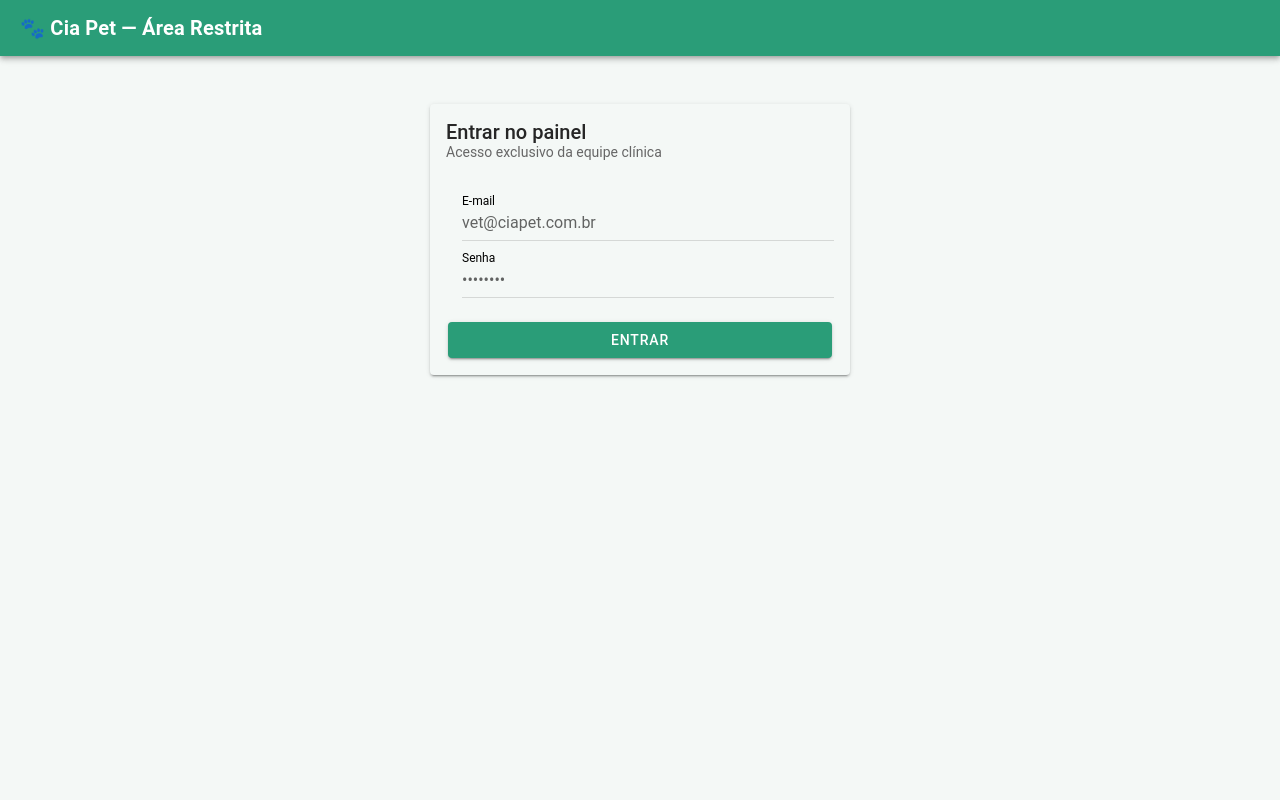
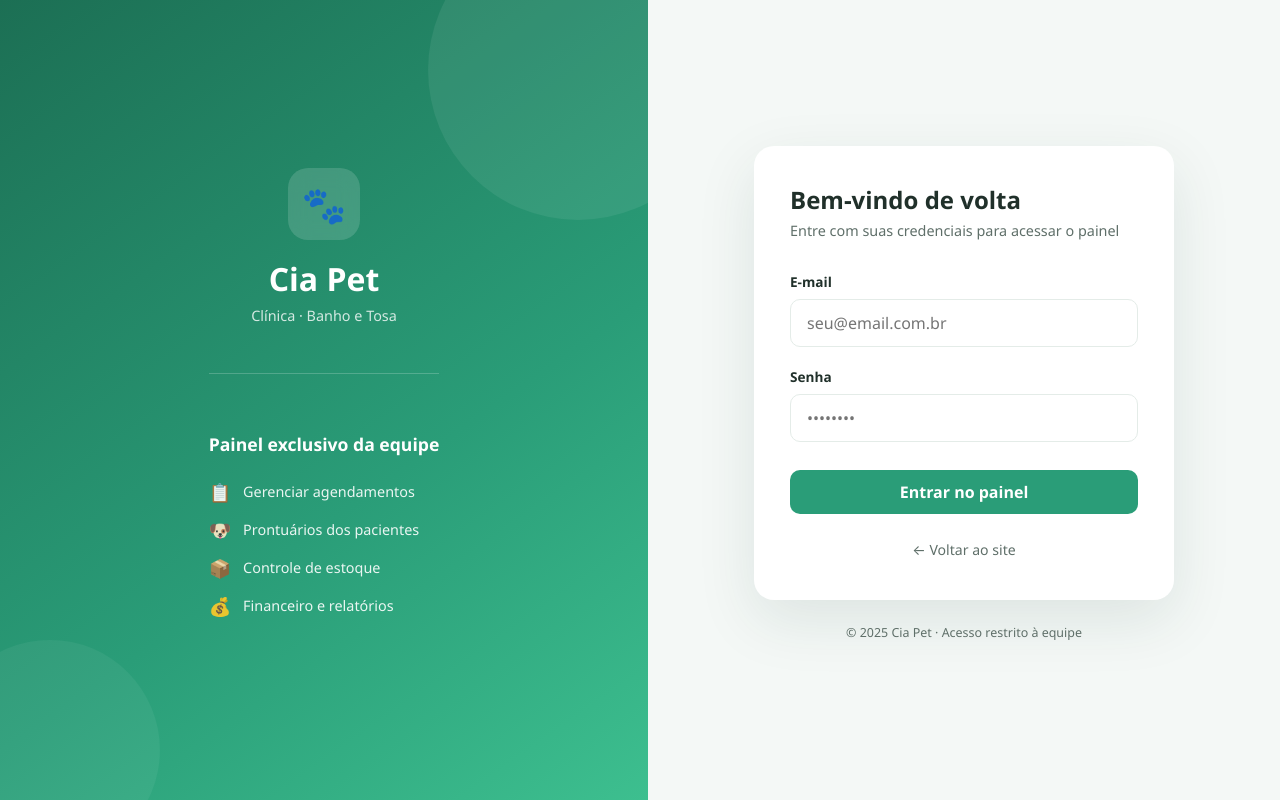
Before and after one commit to Taioque12/cia-pet, a React (Vite) app in the folder cia-pet-app/: page /login in a window 1280 px wide. Built offline with nearby package versions, Linux system fonts and the light colour scheme; no server answers.

Commit message:
feat: redesign da tela de login com visual profissional

```diff
--- a/cia-pet-app/src/pages/Login.tsx
+++ b/cia-pet-app/src/pages/Login.tsx
@@ -1,11 +1,7 @@
 import { useState, type FormEvent } from 'react';
-import {
-  IonContent, IonHeader, IonPage, IonToolbar, IonTitle, IonList, IonItem,
-  IonInput, IonButton, IonSpinner, IonText, IonCard, IonCardHeader,
-  IonCardTitle, IonCardContent, IonNote,
-} from '@ionic/react';
 import { useHistory } from 'react-router-dom';
 import { supabase } from '../lib/supabase';
+import '../site.css';
 
 export default function Login() {
   const [email, setEmail] = useState('');
@@ -20,7 +16,7 @@ export default function Login() {
     setErro(null);
     const { error } = await supabase.auth.signInWithPassword({ email, password: senha });
     if (error) {
-      setErro('E-mail ou senha inválidos.');
+      setErro('E-mail ou senha inválidos. Verifique suas credenciais.');
       setEnviando(false);
     } else {
       history.replace('/dashboard');
@@ -28,46 +24,198 @@ export default function Login() {
   }
 
   return (
-    <IonPage>
-      <IonHeader>
-        <IonToolbar color="primary">
-          <IonTitle className="marca-titulo">🐾 Cia Pet — Área Restrita</IonTitle>
-        </IonToolbar>
-      </IonHeader>
-      <IonContent className="ion-padding">
-        <IonCard style={{ maxWidth: 420, margin: '32px auto' }}>
-          <IonCardHeader>
-            <IonCardTitle>Entrar no painel</IonCardTitle>
-            <IonNote>Acesso exclusivo da equipe clínica</IonNote>
-          </IonCardHeader>
-          <IonCardContent>
+    <div className="sp-root" style={{ minHeight: '100vh', display: 'flex' }}>
+      {/* Lado esquerdo — branding */}
+      <div style={{
+        flex: 1,
+        background: 'linear-gradient(145deg, #1c6f54 0%, #2a9d78 60%, #3dbf8f 100%)',
+        display: 'flex',
+        flexDirection: 'column',
+        alignItems: 'center',
+        justifyContent: 'center',
+        padding: '48px 40px',
+        position: 'relative',
+        overflow: 'hidden',
+      }}>
+        {/* Círculos decorativos */}
+        <div style={{
+          position: 'absolute', top: -80, right: -80,
+          width: 300, height: 300, borderRadius: '50%',
+          background: 'rgba(255,255,255,.07)',
+        }} />
+        <div style={{
+          position: 'absolute', bottom: -60, left: -60,
+          width: 220, height: 220, borderRadius: '50%',
+          background: 'rgba(255,255,255,.05)',
+        }} />
+
+        {/* Logo */}
+        <div style={{ zIndex: 1, textAlign: 'center', color: '#fff' }}>
+          <div style={{
+            width: 72, height: 72, background: 'rgba(255,255,255,.15)',
+            borderRadius: 20, display: 'flex', alignItems: 'center',
+            justifyContent: 'center', margin: '0 auto 20px', fontSize: 36,
+            backdropFilter: 'blur(10px)',
+          }}>
+            🐾
+          </div>
+          <h1 style={{ fontSize: '2rem', fontWeight: 800, margin: '0 0 8px', color: '#fff' }}>
+            Cia Pet
+          </h1>
+          <p style={{ fontSize: '.9rem', opacity: .8, margin: '0 0 48px', color: '#fff' }}>
+            Clínica · Banho e Tosa
+          </p>
+
+          <div style={{ borderTop: '1px solid rgba(255,255,255,.2)', paddingTop: 40 }}>
+            <p style={{ fontSize: '1.1rem', fontWeight: 600, color: '#fff', marginBottom: 24 }}>
+              Painel exclusivo da equipe
+            </p>
+            {[
+              { icon: '📋', text: 'Gerenciar agendamentos' },
+              { icon: '🐶', text: 'Prontuários dos pacientes' },
+              { icon: '📦', text: 'Controle de estoque' },
+              { icon: '💰', text: 'Financeiro e relatórios' },
+            ].map(({ icon, text }) => (
+              <div key={text} style={{
+                display: 'flex', alignItems: 'center', gap: 12,
+                marginBottom: 14, color: 'rgba(255,255,255,.9)',
+              }}>
+                <span style={{ fontSize: 18 }}>{icon}</span>
+                <span style={{ fontSize: '.9rem' }}>{text}</span>
+              </div>
+            ))}
+          </div>
+        </div>
+      </div>
+
+      {/* Lado direito — formulário */}
+      <div style={{
+        flex: 1, display: 'flex', flexDirection: 'column',
+        alignItems: 'center', justifyContent: 'center',
+        background: '#f4f8f6', padding: '40px 32px',
+      }}>
+        <div style={{
+          width: '100%', maxWidth: 420,
+          background: '#fff', borderRadius: 20,
+          boxShadow: '0 20px 60px rgba(20,60,50,.1)',
+          padding: '40px 36px',
+        }}>
+          <h2 style={{ fontSize: '1.5rem', fontWeight: 800, margin: '0 0 6px', color: '#20302a' }}>
+            Bem-vindo de volta
+          </h2>
+          <p style={{ fontSize: '.9rem', color: '#5f6f69', margin: '0 0 32px' }}>
+            Entre com suas credenciais para acessar o painel
+          </p>
+
           <form onSubmit={entrar}>
-              <IonList>
-                <IonItem>
-                  <IonInput
-                    label="E-mail" labelPlacement="stacked" type="email"
-                    placeholder="vet@ciapet.com.br" value={email}
-                    onIonInput={(e) => setEmail(e.detail.value ?? '')}
+            <div style={{ marginBottom: 20 }}>
+              <label style={{
+                display: 'block', fontSize: '.85rem', fontWeight: 600,
+                color: '#20302a', marginBottom: 8,
+              }}>
+                E-mail
+              </label>
+              <input
+                type="email"
+                value={email}
+                onChange={e => setEmail(e.target.value)}
+                placeholder="seu@email.com.br"
+                required
+                style={{
+                  width: '100%', padding: '12px 16px', borderRadius: 10,
+                  border: '1.5px solid #e4ece8', fontSize: '1rem',
+                  color: '#20302a', background: '#fff', boxSizing: 'border-box',
+                  outline: 'none', transition: 'border-color .2s',
+                  fontFamily: 'inherit',
+                }}
+                onFocus={e => e.target.style.borderColor = '#2a9d78'}
+                onBlur={e => e.target.style.borderColor = '#e4ece8'}
               />
-                </IonItem>
-                <IonItem>
-                  <IonInput
-                    label="Senha" labelPlacement="stacked" type="password"
-                    placeholder="••••••••" value={senha}
-                    onIonInput={(e) => setSenha(e.detail.value ?? '')}
+            </div>
+
+            <div style={{ marginBottom: 28 }}>
+              <label style={{
+                display: 'block', fontSize: '.85rem', fontWeight: 600,
+                color: '#20302a', marginBottom: 8,
+              }}>
+                Senha
+              </label>
+              <input
+                type="password"
+                value={senha}
+                onChange={e => setSenha(e.target.value)}
+                placeholder="••••••••"
+                required
+                style={{
+                  width: '100%', padding: '12px 16px', borderRadius: 10,
+                  border: '1.5px solid #e4ece8', fontSize: '1rem',
+                  color: '#20302a', background: '#fff', boxSizing: 'border-box',
+                  outline: 'none', transition: 'border-color .2s',
+                  fontFamily: 'inherit',
+                }}
+                onFocus={e => e.target.style.borderColor = '#2a9d78'}
+                onBlur={e => e.target.style.borderColor = '#e4ece8'}
               />
-                </IonItem>
-              </IonList>
+            </div>
+
             {erro && (
-                <IonText color="danger"><p style={{ padding: '0 16px' }}>{erro}</p></IonText>
+              <div style={{
+                background: '#fdecea', border: '1px solid #f5c2c2', borderRadius: 10,
+                padding: '12px 16px', marginBottom: 20,
+                color: '#b02020', fontSize: '.88rem', display: 'flex', gap: 8,
+              }}>
+                <span>⚠️</span> {erro}
+              </div>
             )}
-              <IonButton type="submit" expand="block" className="ion-margin-top" disabled={enviando}>
-                {enviando ? <IonSpinner name="crescent" /> : 'Entrar'}
-              </IonButton>
+
+            <button
+              type="submit"
+              disabled={enviando}
+              style={{
+                width: '100%', padding: '14px', borderRadius: 10,
+                background: enviando ? '#7fcfb4' : '#2a9d78',
+                color: '#fff', border: 'none', fontSize: '1rem',
+                fontWeight: 700, cursor: enviando ? 'not-allowed' : 'pointer',
+                transition: 'background .2s', fontFamily: 'inherit',
+                display: 'flex', alignItems: 'center', justifyContent: 'center', gap: 8,
+              }}
+            >
+              {enviando ? (
+                <>
+                  <span style={{
+                    width: 18, height: 18, border: '2px solid rgba(255,255,255,.4)',
+                    borderTopColor: '#fff', borderRadius: '50%',
+                    display: 'inline-block', animation: 'spin .7s linear infinite',
+                  }} />
+                  Entrando...
+                </>
+              ) : 'Entrar no painel'}
+            </button>
           </form>
-          </IonCardContent>
-        </IonCard>
-      </IonContent>
-    </IonPage>
+
+          <div style={{ textAlign: 'center', marginTop: 24 }}>
+            <a
+              href="/"
+              style={{ color: '#5f6f69', fontSize: '.88rem', textDecoration: 'none' }}
+              onMouseEnter={e => (e.target as HTMLElement).style.color = '#2a9d78'}
+              onMouseLeave={e => (e.target as HTMLElement).style.color = '#5f6f69'}
+            >
+              ← Voltar ao site
+            </a>
+          </div>
+        </div>
+
+        <p style={{ marginTop: 24, fontSize: '.78rem', color: '#5f6f69' }}>
+          © 2025 Cia Pet · Acesso restrito à equipe
+        </p>
+      </div>
+
+      <style>{`
+        @keyframes spin { to { transform: rotate(360deg); } }
+        @media (max-width: 768px) {
+          .login-branding { display: none !important; }
+        }
+      `}</style>
+    </div>
   );
 }
```
Lines whose indentation alone changed are shown as unchanged.
